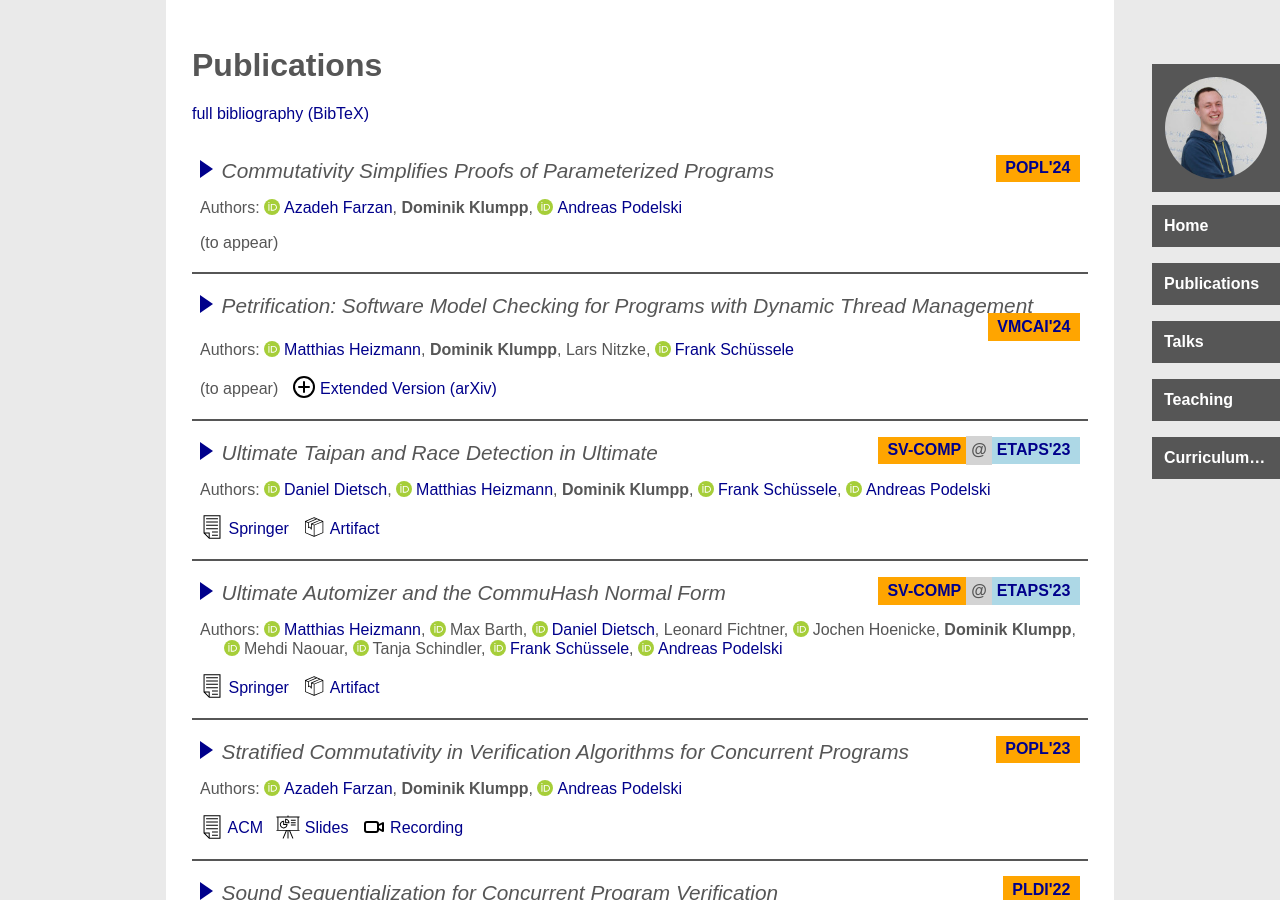
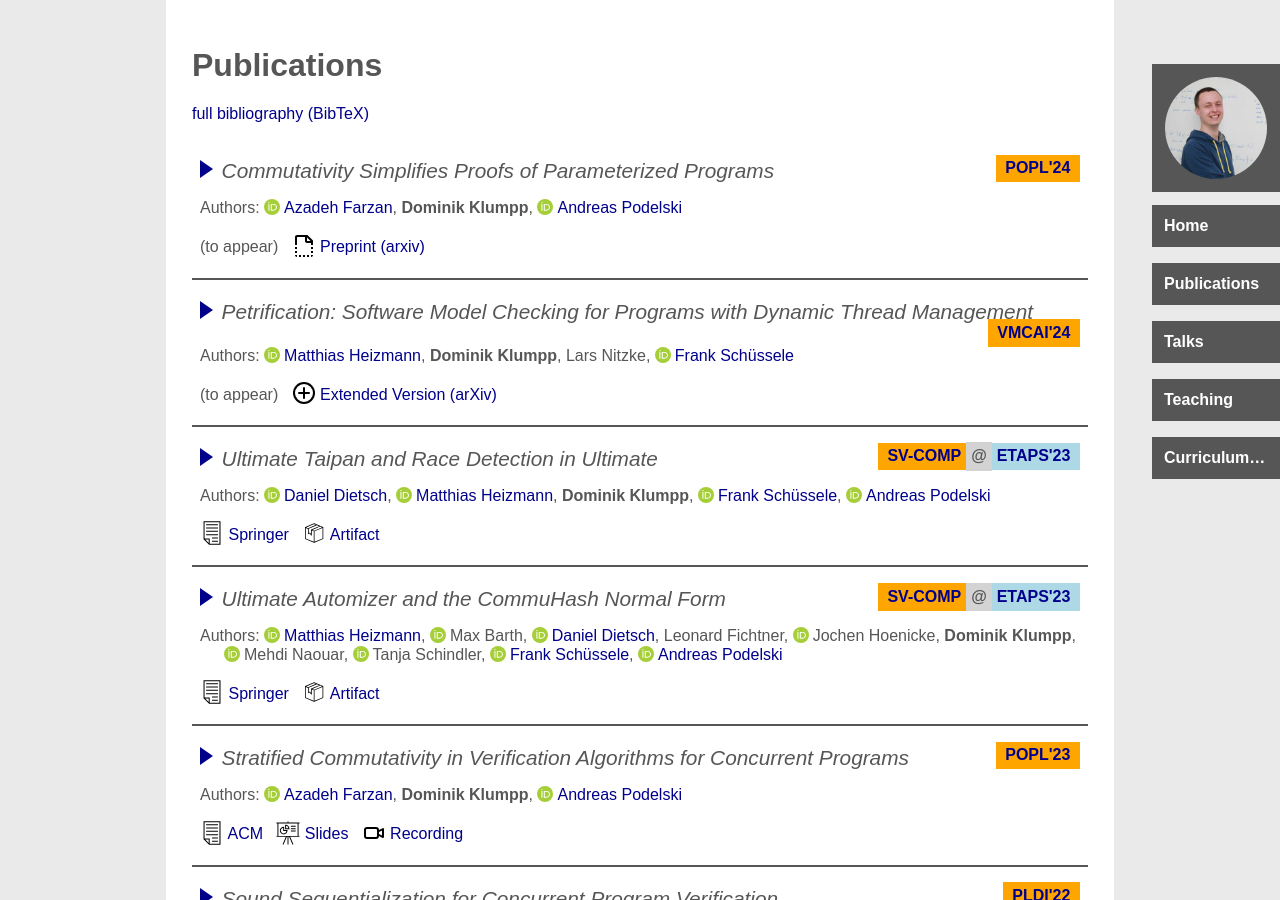
Before and after one commit to maul-esel/personal-website, a Jekyll site: the page built from publications.markdown, in a window 1280 px wide and 900 px high. Built offline with Jekyll 4.4.1, drawn with Linux system fonts in a browser that asks for light colours.

Commit message:
add POPL24 preprint

```diff
--- a/_publications/popl24.markdown
+++ b/_publications/popl24.markdown
@@ -7,6 +7,9 @@ authors: [afarzan, me, apodelski]
 
 conference: POPL'24
 conference_link: https://popl24.sigplan.org/
+
+preprint: arxiv
+preprint_link: https://arxiv.org/abs/2311.02673
 
 to_appear: true
 selected: true
```
